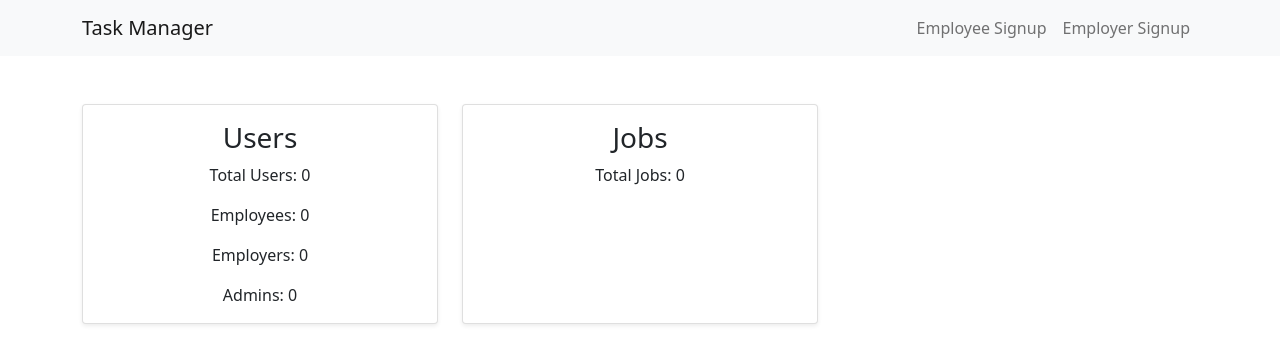
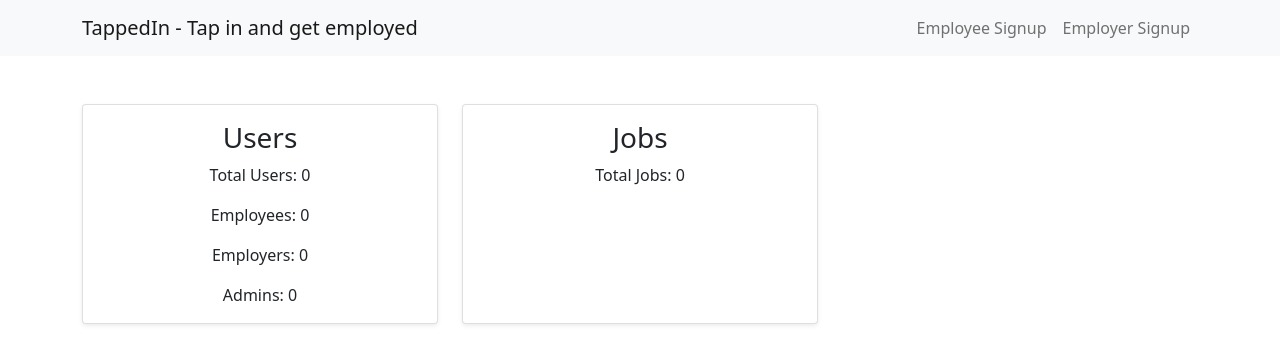
Before and after one commit to Ale-Newport/404-Not-Found, a Django app: page /administrator/dashboard/ in a window 1280 px wide. Shown: the top 364 px of the page. Run offline with Django 5.2, Linux system fonts and the light colour scheme; a user stored in the database is signed in; data comes from the database, SQL or seed files in the repository; data that the repository does not hold is empty; parts of the project's set-up code (start-up, migrations or seed data) failed here and were passed over; some libraries are stand-ins or nearby versions.

Commit message:
Change website title

```diff
--- a/app/templates/base.html
+++ b/app/templates/base.html
@@ -7,7 +7,7 @@
     <link href="https://cdn.jsdelivr.net/npm/bootstrap@5.1.2/dist/css/bootstrap.min.css" rel="stylesheet" integrity="sha384-uWxY/CJNBR+1zjPWmfnSnVxwRheevXITnMqoEIeG1LJrdI0GlVs/9cVSyPYXdcSF" crossorigin="anonymous">
     <link href="{% static 'custom.css' %}" rel="stylesheet">
     <link rel="stylesheet" href="https://cdn.jsdelivr.net/npm/bootstrap-icons@1.5.0/font/bootstrap-icons.css">
-    <title>Task Manager</title>
+    <title>TappedIn</title>
   </head>
   <body>
     {% block body %}
--- a/app/templates/partials/navbar.html
+++ b/app/templates/partials/navbar.html
@@ -1,6 +1,6 @@
 <nav class="navbar navbar-expand-lg navbar-light bg-light">
   <div class="container">
-    <a class="navbar-brand" href="/">Task Manager</a>
+    <a class="navbar-brand" href="/">TappedIn - Tap in and get employed</a>
     <button class="navbar-toggler" type="button" data-bs-toggle="collapse" data-bs-target="#navbarNav">
       <span class="navbar-toggler-icon"></span>
     </button>
```
